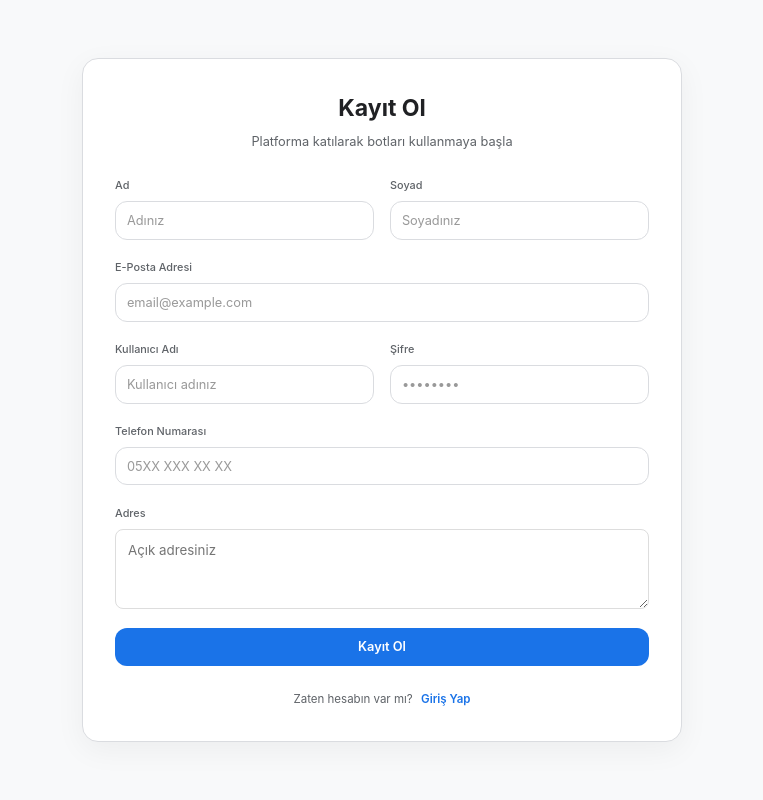
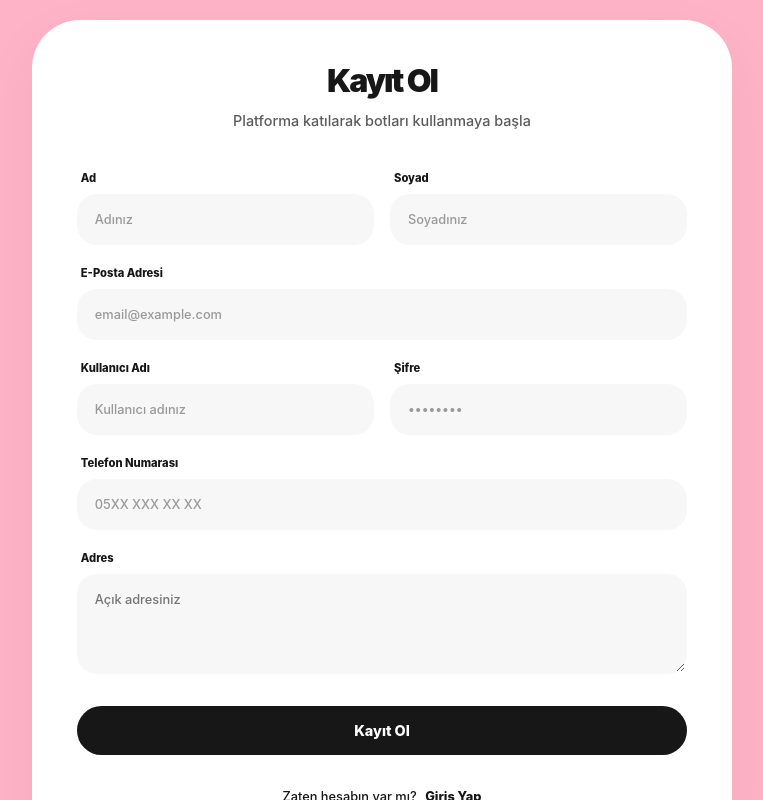
Before and after one commit to ali-ay/moneyanalyze-frontend, a React (Vite) app: page /register in a window 1280 px wide. Shown: the whole page, without its empty margins (258-1021 px from the left). Built offline with nearby package versions, Linux system fonts and the light colour scheme; no server answers; what react-google-recaptcha-v3 would draw is missing.

Commit message:
feat: simplify navbar and transform auth pages to Klarna style

```diff
--- a/src/app/layouts/PublicLayout/Navbar/Navbar.styles.ts
+++ b/src/app/layouts/PublicLayout/Navbar/Navbar.styles.ts
@@ -15,7 +15,8 @@ export const Navbar = styled.nav`
 
   @media (max-width: 768px) {
     padding: 0 20px;
-    height: 80px;
+    height: 72px;
+    background-color: #ffffff;
   }
 `;
 
--- a/src/app/layouts/PublicLayout/Navbar/Navbar.tsx
+++ b/src/app/layouts/PublicLayout/Navbar/Navbar.tsx
@@ -8,11 +8,8 @@ const Navbar = () => {
     <S.Navbar>
         <S.Logo onClick={() => navigate('/')}>MoneyAnalyze</S.Logo>
         <S.NavButtons>
-            <S.LoginLink onClick={() => navigate('/login')}>
+            <S.ActionButton onClick={() => navigate('/login')}>
               Giriş Yap
-            </S.LoginLink>
-            <S.ActionButton onClick={() => navigate('/register')}>
-              Hemen Başla
             </S.ActionButton>
         </S.NavButtons>
     </S.Navbar>)};
--- a/src/components/ui/Auth.styles.ts
+++ b/src/components/ui/Auth.styles.ts
@@ -5,31 +5,43 @@ export const AuthContainer = styled.div`
   justify-content: center;
   align-items: center;
   min-height: 100vh;
-  background: ${props => props.theme?.colors?.background || '#080c14'};
+  background: #ffb3c7;
+  padding: 20px;
 `;
 
 export const AuthBox = styled.div`
-  background: ${props => props.theme?.colors?.surface || '#0f172a'};
-  padding: 2.5rem;
-  border-radius: ${props => props.theme?.radius?.lg || '16px'};
+  background: #ffffff;
+  padding: 3.5rem;
+  border-radius: 48px;
   width: 100%;
-  max-width: 400px;
-  box-shadow: ${props => props.theme?.shadows?.lg || '0 10px 25px rgba(0,0,0,0.3)'};
-  border: 1px solid ${props => props.theme?.colors?.border || '#2D2D2D'};
+  max-width: 480px;
+  box-shadow: 0 20px 60px rgba(0,0,0,0.05);
+  display: flex;
+  flex-direction: column;
+
+  @media (max-width: 480px) {
+    padding: 2rem;
+    border-radius: 32px;
+  }
 `;
 
 export const AuthTitle = styled.h2`
-  color: ${props => props.theme?.colors?.textMain || '#FFFFFF'};
-  font-size: 1.8rem;
-  margin-bottom: 0.5rem;
+  color: #171717;
+  font-size: 2.5rem;
+  font-weight: 900;
+  margin-bottom: 1rem;
   text-align: center;
+  letter-spacing: -2px;
+  line-height: 1;
 `;
 
 export const AuthSubtitle = styled.p`
-  color: ${props => props.theme?.colors?.textSecondary || '#94a3b8'};
-  font-size: 1rem;
-  margin-bottom: 2rem;
+  color: #171717;
+  font-size: 1.125rem;
+  font-weight: 500;
+  margin-bottom: 3rem;
   text-align: center;
+  opacity: 0.7;
 `;
 
 export const AuthForm = styled.form`
@@ -41,28 +53,29 @@ export const AuthForm = styled.form`
 export const InputGroup = styled.div`
   display: flex;
   flex-direction: column;
-  gap: 0.6rem;
+  gap: 8px;
 
   label {
-    color: ${props => props.theme?.colors?.textSecondary || '#94a3b8'};
-    font-size: 0.85rem;
-    font-weight: 500;
+    color: #171717;
+    font-size: 0.875rem;
+    font-weight: 800;
+    margin-left: 4px;
   }
 
   input {
-    padding: 0.85rem;
-    background: transparent;
-    border: 1px solid ${props => props.theme?.colors?.border || '#2D2D2D'};
-    border-radius: ${props => props.theme?.radius?.md || '12px'};
-    color: ${props => props.theme?.colors?.textMain || '#FFFFFF'};
+    padding: 1.25rem;
+    background: #f7f7f7;
+    border: 2px solid transparent;
+    border-radius: 20px;
+    color: #171717;
     font-size: 1rem;
-    transition: ${props => props.theme?.transitions?.fast || '0.2s'};
+    font-weight: 500;
+    transition: all 0.2s ease;
 
     &:focus {
-      border-color: ${props => props.theme?.colors?.primary || '#3D6BFF'};
+      border-color: #171717;
+      background: #ffffff;
       outline: none;
-      background: ${props => props.theme?.colors?.surfaceHover || '#1C1C1C'};
-      box-shadow: 0 0 0 2px rgba(61, 107, 255, 0.2);
     }
 
     &::placeholder {
@@ -77,20 +90,19 @@ export const InputGroup = styled.div`
 `;
 
 export const SubmitButton = styled.button`
-  background: ${props => props.theme?.colors?.primary || '#3D6BFF'};
+  background: #171717;
   color: #fff;
-  padding: 0.9rem;
+  padding: 1.25rem;
   border: none;
-  border-radius: ${props => props.theme?.radius?.md || '12px'};
-  font-size: 1rem;
-  font-weight: 600;
+  border-radius: 99px;
+  font-size: 1.125rem;
+  font-weight: 800;
   cursor: pointer;
-  transition: ${props => props.theme?.transitions?.fast || '0.2s'};
+  transition: transform 0.2s;
+  margin-top: 1rem;
 
   &:hover {
-    background: ${props => props.theme?.colors?.primaryHover || '#5C85FF'};
-    box-shadow: ${props => props.theme?.shadows?.sm || '0 2px 8px rgba(0,0,0,0.2)'};
-    transform: translateY(-1px);
+    transform: scale(1.02);
   }
 
   &:active {
@@ -98,49 +110,48 @@ export const SubmitButton = styled.button`
   }
 
   &:disabled {
-    background: ${props => props.theme?.colors?.border || '#2D2D2D'};
+    background: #ccc;
     cursor: not-allowed;
   }
 `;
 
 export const ErrorMessage = styled.div`
-  color: ${props => props.theme?.colors?.danger || '#FF4D4D'};
-  background: rgba(255, 77, 77, 0.1);
-  padding: 0.8rem;
-  border-radius: ${props => props.theme?.radius?.md || '12px'};
+  color: #DB4437;
+  background: rgba(219, 68, 55, 0.05);
+  padding: 1rem;
+  border-radius: 20px;
   font-size: 0.9rem;
+  font-weight: 600;
   text-align: center;
-  border: 1px solid rgba(255, 77, 77, 0.2);
-  margin-bottom: 1.5rem;
+  margin-bottom: 2rem;
 `;
 
 export const SuccessMessage = styled.div`
-  color: ${props => props.theme?.colors?.success || '#00C853'};
-  background: rgba(0, 200, 83, 0.1);
-  padding: 0.8rem;
-  border-radius: ${props => props.theme?.radius?.md || '12px'};
+  color: #0F9D58;
+  background: rgba(15, 157, 88, 0.05);
+  padding: 1rem;
+  border-radius: 20px;
   font-size: 0.9rem;
+  font-weight: 600;
   text-align: center;
-  border: 1px solid rgba(0, 200, 83, 0.2);
-  margin-bottom: 1.5rem;
+  margin-bottom: 2rem;
 `;
 
 export const FooterText = styled.p`
-  color: ${props => props.theme?.colors?.textSecondary || '#94a3b8'};
-  margin-top: 2rem;
+  color: #171717;
+  margin-top: 2.5rem;
   text-align: center;
-  font-size: 0.9rem;
+  font-size: 1rem;
+  font-weight: 500;
 
   a {
-    color: ${props => props.theme?.colors?.primary || '#3D6BFF'};
-    text-decoration: none;
-    font-weight: 600;
+    color: #171717;
+    text-decoration: underline;
+    font-weight: 800;
     margin-left: 0.4rem;
-    transition: ${props => props.theme?.transitions?.fast || '0.2s'};
 
     &:hover {
-      text-decoration: underline;
-      color: ${props => props.theme?.colors?.primaryHover || '#5C85FF'};
+      opacity: 0.7;
     }
   }
 `;
--- a/src/pages/Auth/Auth.styles.ts
+++ b/src/pages/Auth/Auth.styles.ts
@@ -2,34 +2,55 @@ import styled from 'styled-components';
 
 export const SuccessAlert = styled.div`
   color: #0f9d58;
-  background: #e6f4ea;
-  padding: 12px;
-  border-radius: 8px;
-  margin-bottom: 20px;
-  font-size: 0.875rem;
+  background: rgba(15, 157, 88, 0.05);
+  padding: 16px;
+  border-radius: 20px;
+  margin-bottom: 24px;
+  font-size: 0.9rem;
+  font-weight: 600;
+  text-align: center;
 `;
 
 export const PasswordLabelContainer = styled.div`
   display: flex;
   justify-content: space-between;
   align-items: center;
+  margin-bottom: 4px;
 `;
 
 export const ForgotPasswordLink = styled.a`
-  font-size: 0.75rem;
-  color: #3b82f6;
-  text-decoration: none;
+  font-size: 0.8125rem;
+  color: #171717;
+  text-decoration: underline;
+  font-weight: 700;
+  opacity: 0.6;
+
+  &:hover {
+    opacity: 1;
+  }
 `;
 
 export const RegisterBox = styled.div`
-  max-width: 600px;
+  max-width: 700px;
 `;
 
 export const TextArea = styled.textarea`
   width: 100%;
-  padding: 12px;
-  border-radius: 8px;
-  border: 1px solid #ddd;
-  min-height: 80px;
+  padding: 1.25rem;
+  background: #f7f7f7;
+  border: 2px solid transparent;
+  border-radius: 20px;
+  color: #171717;
+  font-size: 1rem;
+  font-weight: 500;
+  min-height: 100px;
   font-family: inherit;
+  transition: all 0.2s ease;
+  resize: vertical;
+
+  &:focus {
+    border-color: #171717;
+    background: #ffffff;
+    outline: none;
+  }
 `;
--- a/src/pages/Auth/ForgotPassword/index.tsx
+++ b/src/pages/Auth/ForgotPassword/index.tsx
@@ -32,8 +32,8 @@ const ForgotPassword = () => {
   return (
     <AuthContainer>
       <AuthBox>
-        <AuthTitle>Şifremi Unuttumm</AuthTitle>
-        <AuthSubtitle>E-posta adresinizi girerek şifrenizi sıfırlayabilirsiniz.</AuthSubtitle>
+        <AuthTitle>Şifremi Unuttum</AuthTitle>
+        <AuthSubtitle>E-posta adresinizi girerek şifrenizi pürüzsüzce sıfırlayın.</AuthSubtitle>
 
         {message && <S.SuccessAlert>{message}</S.SuccessAlert>}
         {error && <ErrorMessage>{error}</ErrorMessage>}
```
